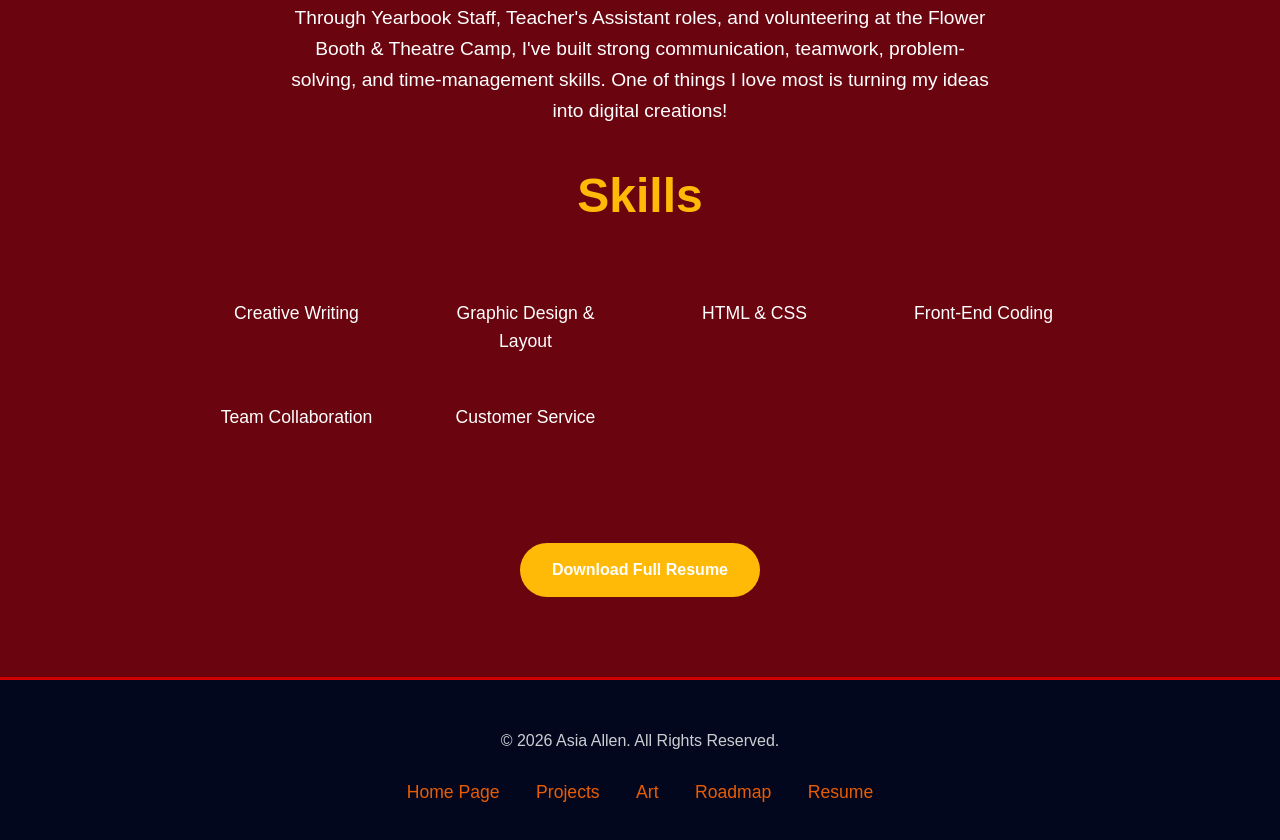
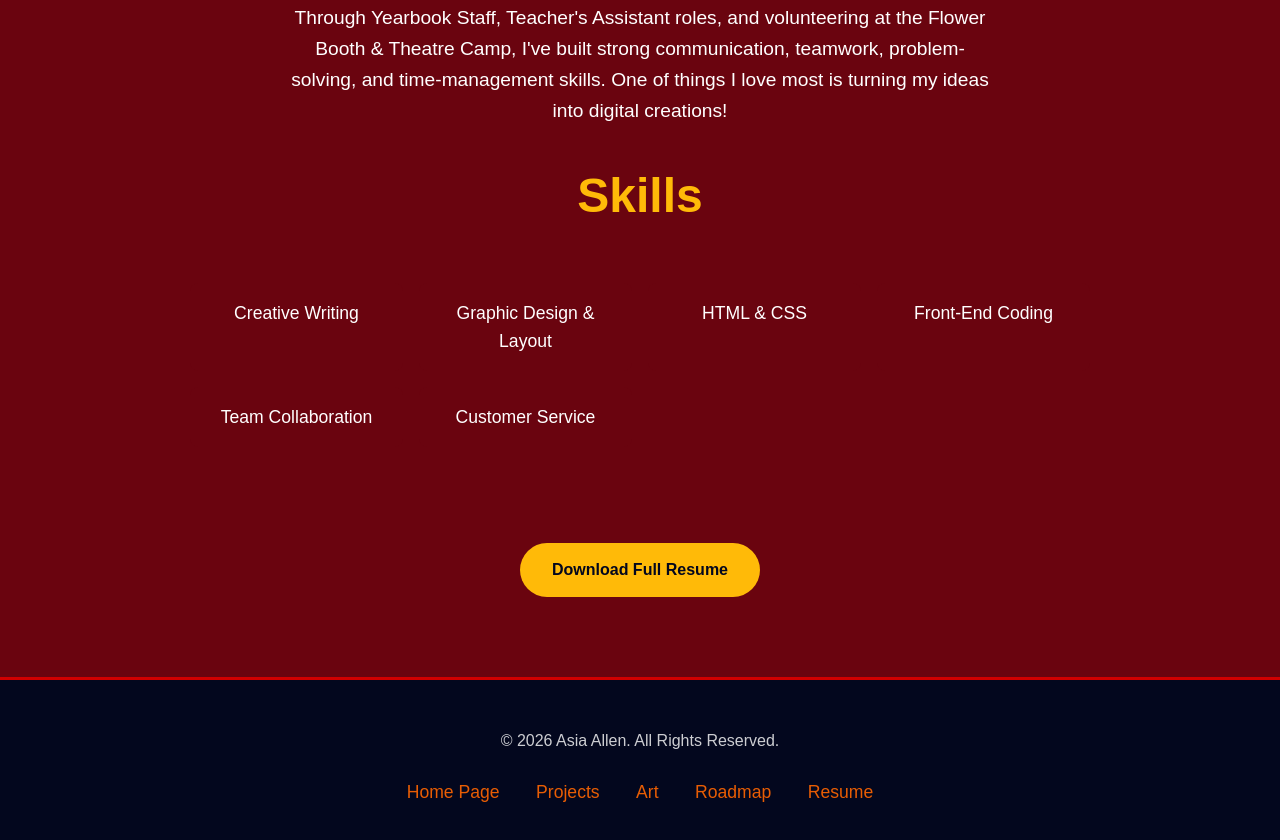
Before and after one commit to Ashiro17/Portfolio, a plain HTML site: page index.html in a window 1280 px wide. Shown: the part 648-1488 px from the top of the page. Drawn offline with Linux system fonts and the light colour scheme; a web font is replaced by a local one.

Commit message:
Change resume button text color to dark

```diff
--- a/styles.css
+++ b/styles.css
@@ -146,7 +146,7 @@ nav.scrolled .nav-links.active::after {
 .resume-btn {
   display: inline-block;
   background: #ffba08;
-  color: #ffffff;
+  color: #03071e;
   padding: 14px 32px;
   border-radius: 50px;
   text-decoration: none;
```
